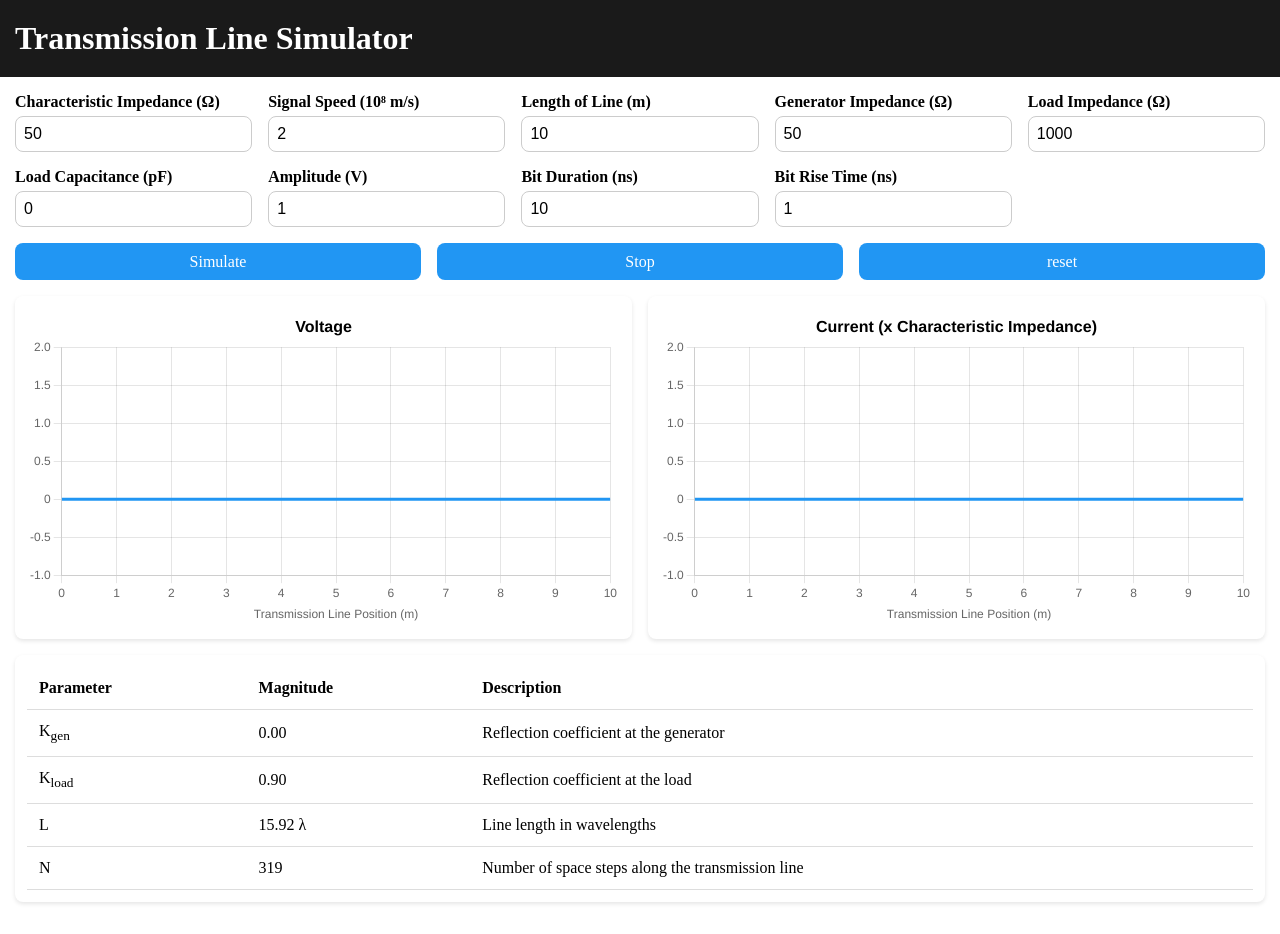
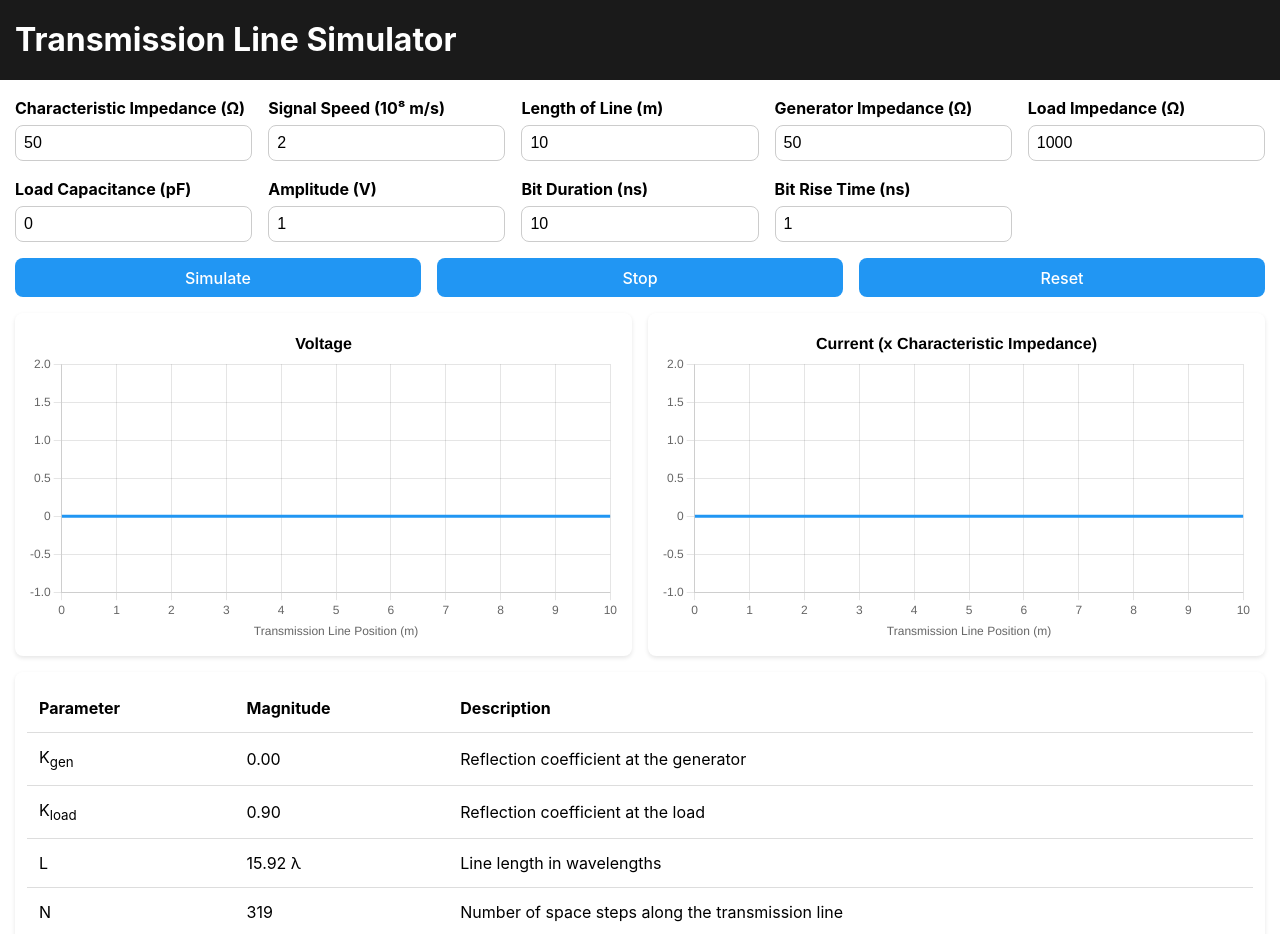
Before and after one commit to egvhauwa/transmission-line, a Vue app: page / in a window 1280 px wide. Shown: the top 934 px of the page. Built offline with nearby package versions, Linux system fonts and the light colour scheme.

Commit message:
cleanup css + change icon

```diff
--- a/index.html
+++ b/index.html
@@ -2,9 +2,9 @@
 <html lang="en">
   <head>
     <meta charset="UTF-8" />
-    <link rel="icon" type="image/svg+xml" href="/transmission-line.svg" />
+    <link rel="icon" type="image/svg+xml" href="/bit.svg" />
     <meta name="viewport" content="width=device-width, initial-scale=1.0" />
-    <title>Transmission line sim</title>
+    <title>Transmission Line Simulator</title>
   </head>
   <body>
     <div id="app"></div>
--- a/src/App.vue
+++ b/src/App.vue
@@ -51,6 +51,7 @@ import ResultsTable from './components/ResultsTable.vue';
 import Explanation from './components/Explanation.vue';
 
 import './assets/styles/container.css';
+import './assets/styles/card.css';
 
 const simulator: Simulator = new Simulator();
 const parameters = ref<InputParams>(defaultParameters);
@@ -124,7 +125,7 @@ const reset = () => {
 
 <style scoped>
 #header {
-  padding: 1.25rem 0;
+  padding: 1rem 0;
   background-color: #1a1a1a;
 }
 
@@ -151,14 +152,6 @@ const reset = () => {
   }
 }
 
-.card {
-  background: white;
-  border-radius: 0.5rem;
-  padding: 0.75rem;
-  box-shadow: 0 2px 4px rgba(0, 0, 0, 0.1);
-  box-sizing: border-box;
-}
-
 #explanation {
   margin-top: 2rem;
   margin-bottom: 3rem;
--- /dev/null
+++ b/src/assets/styles/card.css
@@ -0,0 +1,7 @@
+.card {
+  background: white;
+  border-radius: 0.5rem;
+  padding: 0.75rem;
+  box-shadow: 0 2px 4px rgba(0, 0, 0, 0.1);
+  box-sizing: border-box;
+}
--- a/src/components/ParametersForm.vue
+++ b/src/components/ParametersForm.vue
@@ -48,7 +48,7 @@
         <button type="button" @click="toggleSimulation" :disabled="isReset">
           {{ isReset || isRunning ? 'Stop' : 'Resume' }}
         </button>
-        <button type="button" @click="props.reset">reset</button>
+        <button type="button" @click="props.reset">Reset</button>
       </div>
     </form>
   </div>
--- a/src/style.css
+++ b/src/style.css
@@ -1,11 +1,7 @@
-/* :root {
+:root {
   font-family: Inter, system-ui, Avenir, Helvetica, Arial, sans-serif;
   line-height: 1.5;
   font-weight: 400;
-
-  color-scheme: light dark;
-  color: rgba(255, 255, 255, 0.87);
-  background-color: #242424;
 
   font-synthesis: none;
   text-rendering: optimizeLegibility;
@@ -13,14 +9,12 @@
   -moz-osx-font-smoothing: grayscale;
 }
 
-*/
-
 body {
   margin: 0;
 }
 
 button {
-  background-color: #2196f3; /* #1a1a1a */
+  background-color: #2196f3;
   color: white;
   border: none;
   border-radius: 0.5rem;
```
Also changed, not shown: public/bit.svg (added), public/transmission-line.svg (deleted).
